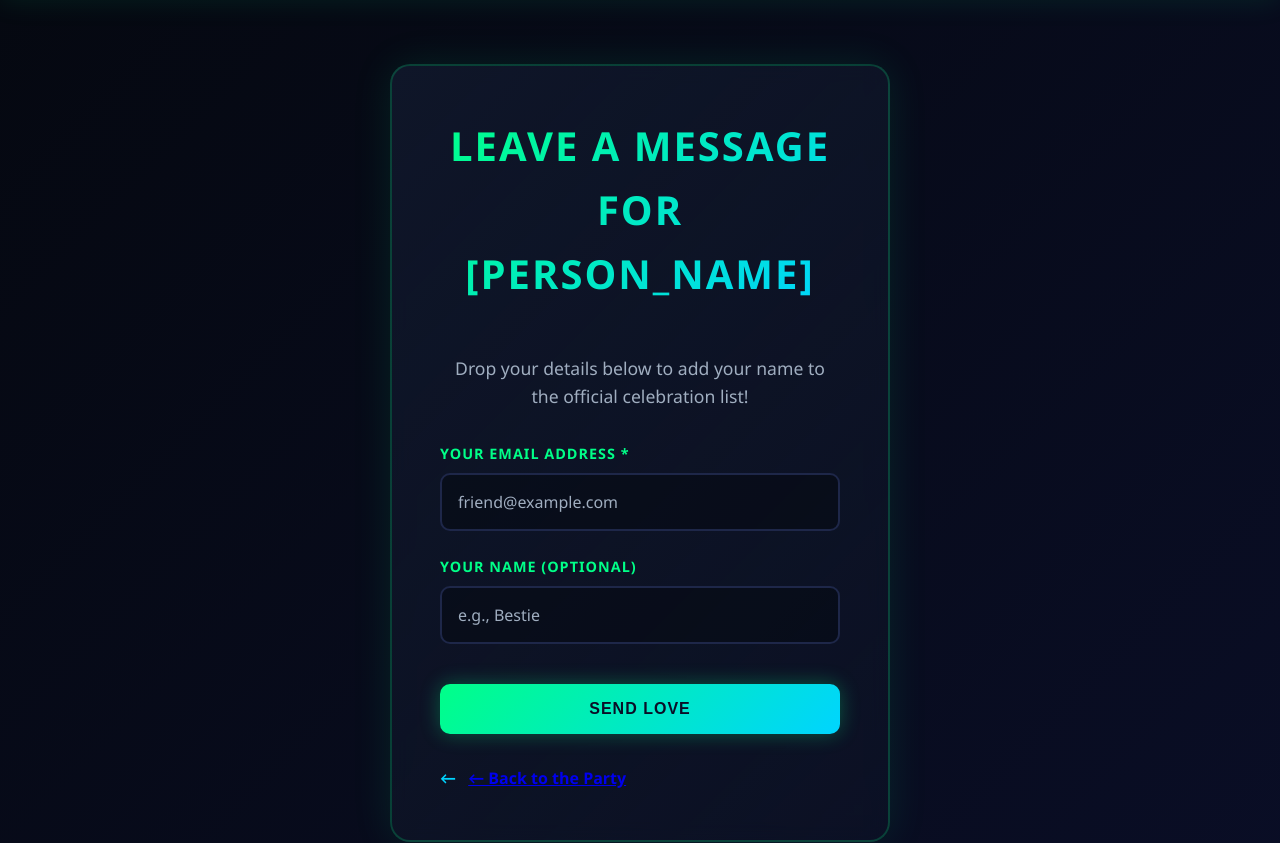
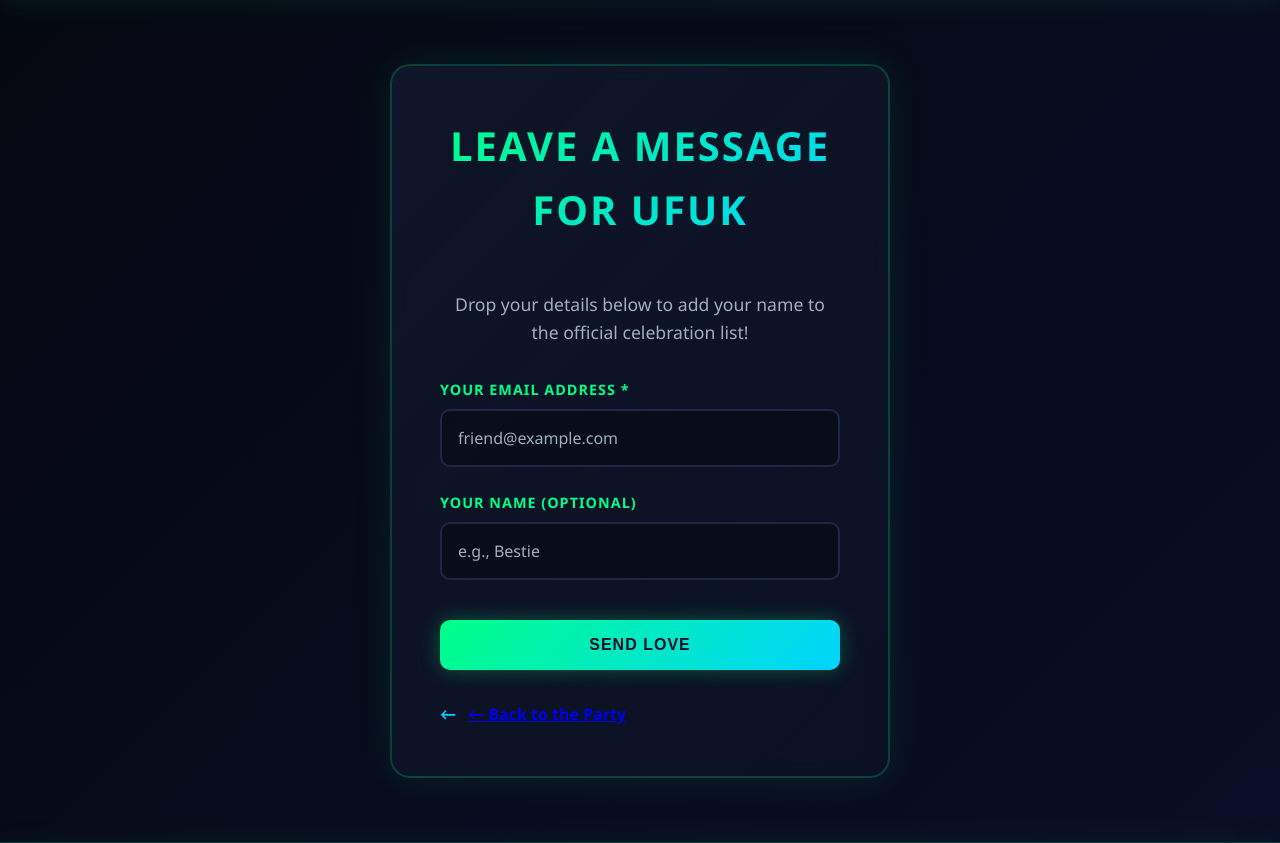
Before and after one commit to annikam873/Mitttest, a Flask app: page /subscribe in a window 1280 px wide. Shown: the part 80-923 px from the top of the page. Run offline with Flask 3, Linux system fonts and the light colour scheme.

Commit message:
Update subscribe.html

```diff
--- a/app/presentation/templates/subscribe.html
+++ b/app/presentation/templates/subscribe.html
@@ -1,12 +1,12 @@
 {% extends "base.html" %}
 
-{% block title %}Send Wishes - [PERSON_NAME]'s Celebration{% endblock %}
+{% block title %}Send Wishes - Ufuk's Celebration{% endblock %}
 
 {% block content %}
 
 <section class="form-section">
 <div class="container" style="max-width: 500px;">
-<h1 class="section-title">Leave a Message for [PERSON_NAME]</h1>
+<h1 class="section-title">Leave a Message for Ufuk </h1>
 <p class="section-subtitle">Drop your details below to add your name to the official celebration list!</p>
 
 {% if error %}
```
